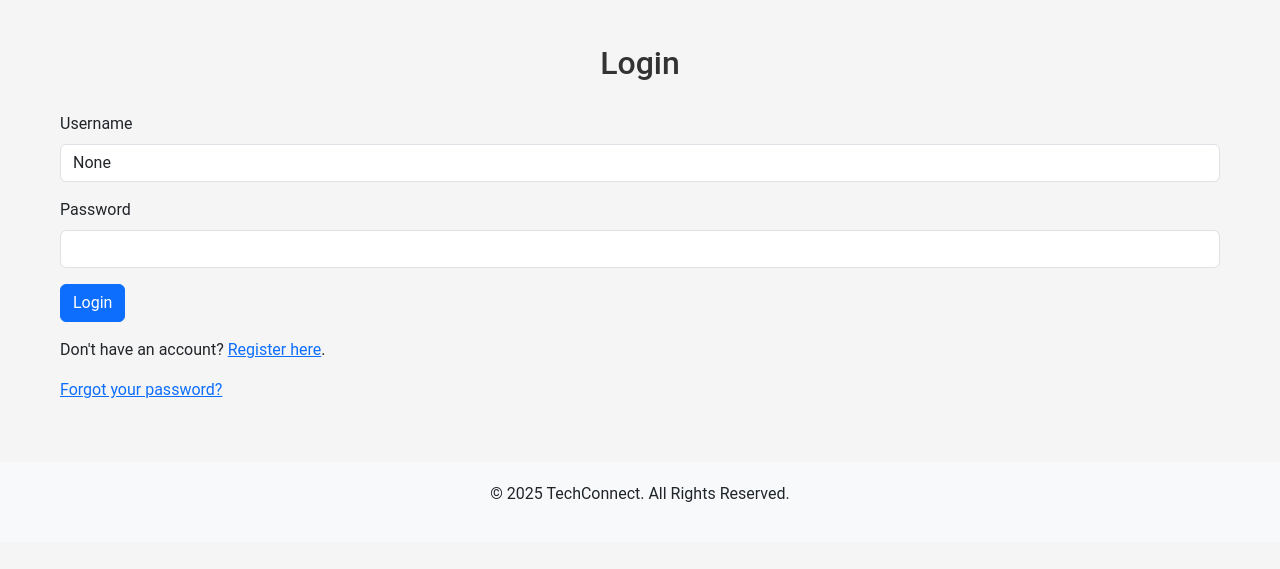
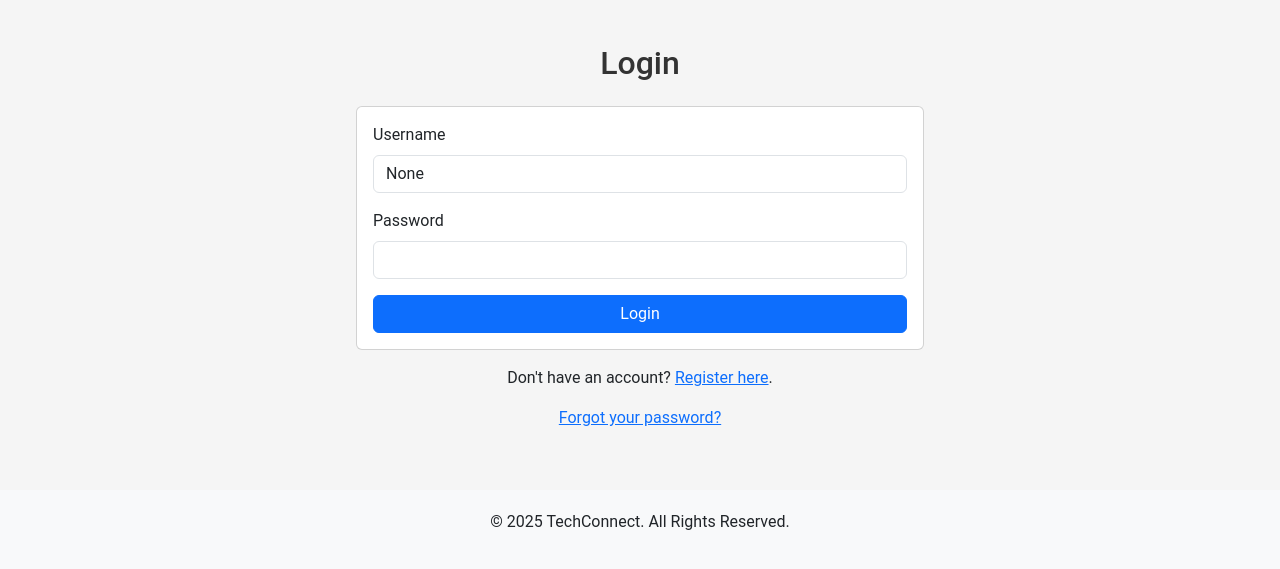
Before and after one commit to BenieShann/TechConnect, a Flask app: page /login in a window 1280 px wide. Shown: the part 204-773 px from the top of the page. Run offline with Flask 3, Linux system fonts and the light colour scheme.

Commit message:
Updated login page to match register page styles with centered form and card layout

```diff
--- a/app/templates/login.html
+++ b/app/templates/login.html
@@ -1,7 +1,11 @@
 {% extends 'base.html' %}
 
 {% block content %}
-    <h2>Login</h2>
+    <h2 class="text-center mb-4">Login</h2>
+    <div class="row justify-content-center">
+        <div class="col-md-6">
+            <div class="card">
+                <div class="card-body">
                     <form method="POST">
                         <!-- CSRF Token for form protection (if using Flask-WTF) -->
                         {{ form.hidden_tag() }}
@@ -30,15 +34,16 @@
                         {% endwith %}
 
                         <!-- Submit Button -->
-        <button type="submit" class="btn btn-primary">Login</button>
+                        <button type="submit" class="btn btn-primary w-100">Login</button>
                     </form>
+                </div>
+            </div>
+        </div>
+    </div>
 
-    <p class="mt-3">
-        Don't have an account? <a href="{{ url_for('register') }}">Register here</a>.
-    </p>
-
-    <!-- Forgot Password Link -->
-    <p class="mt-2">
-        <a href="{{ url_for('forgot_password') }}">Forgot your password?</a>
-    </p>
+    <!-- Links for Register and Forgot Password -->
+    <div class="text-center mt-3">
+        <p>Don't have an account? <a href="{{ url_for('register') }}">Register here</a>.</p>
+        <p><a href="{{ url_for('forgot_password') }}">Forgot your password?</a></p>
+    </div>
 {% endblock %}
```
Lines whose indentation alone changed are shown as unchanged.
